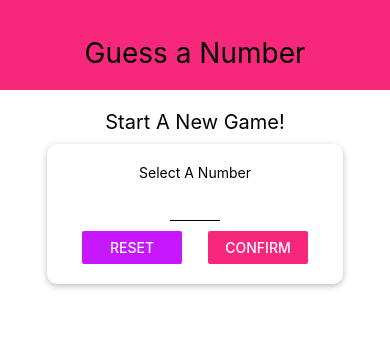
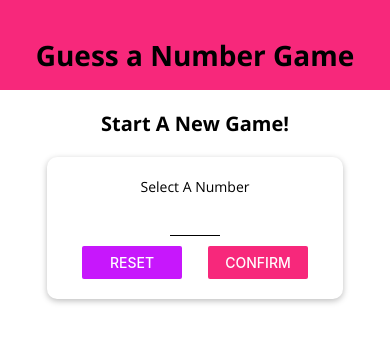
Before and after one commit to AlteredArt/React-Native-Guessing-Game, a React Native app: screen / in a window 390 px wide. Shown: the top 342 px of the page. Built offline with nearby package versions, Linux system fonts and the light colour scheme.

Commit message:
fonts finished

```diff
--- a/App.js
+++ b/App.js
@@ -1,14 +1,34 @@
 import React, { useState } from 'react';
 import { StyleSheet, View } from 'react-native';
+import * as Font from 'expo-font';
+import { AppLoading } from 'expo';
 
 import Header from './components/Header';
 import StartGameScreen from './screens/StartGameScreen';
 import GameScreen from './screens/GameScreen';
 import GameOverScreen from './screens/GameOverScreen';
 
+const fetchFonts = () => {
+  return Font.loadAsync({
+    'open-sans': require('./assets/fonts/OpenSans-Regular.ttf'),
+    'open-sans-bold': require('./assets/fonts/OpenSans-Bold.ttf')
+  });
+};
+
 export default function App() {
   const [userNumber, setUserNumber] = useState();
   const [guessRounds, setGuessRounds] = useState(0);
+  const [dataLoaded, setDataLoaded] = useState(false);
+
+  if (!dataLoaded) {
+    return (
+      <AppLoading
+        startAsync={fetchFonts}
+        onFinish={() => setDataLoaded(true)}
+        onError={(err) => console.log(err)}
+      />
+    );
+  }
 
   const configureNewGameHandler = () => {
     setGuessRounds(0);
@@ -41,7 +61,7 @@
 
   return (
     <View style={styles.screen}>
-      <Header title="Guess a Number" />
+      <Header title="Guess a Number Game" />
       {content}
     </View>
   );
--- /dev/null
+++ b/components/BodyText.js
@@ -0,0 +1,12 @@
+import React from 'react';
+import {Text, StyleSheet} from 'react-native';
+
+const BodyText = props => <Text style={styles.body}>{props.children}</Text>;
+
+const styles = StyleSheet.create({
+  body: {
+    fontFamily: 'open-sans'
+  }
+})
+
+export default BodyText;
--- a/components/Header.js
+++ b/components/Header.js
@@ -1,11 +1,12 @@
 import React from 'react';
 import {View, Text, StyleSheet } from 'react-native';
 import Colors from '../constants/colors';
+import TitleText from '../components/TitleText';
 
 const Header = props => {
     return (
         <View style={styles.header}>
-            <Text style={styles.title}>{props.title}</Text>
+            <TitleText>{props.title}</TitleText>
         </View>
     )
 };
@@ -21,7 +22,6 @@
     title: {
         // paddingTop: 36,
         color: 'black',
-        fontSize: 28,
 
     }
 });
--- /dev/null
+++ b/components/TitleText.js
@@ -0,0 +1,14 @@
+import React from 'react';
+import {Text, StyleSheet} from 'react-native';
+
+const TitleText = props => <Text style={{...styles.title, ...props.style}}>{props.children}</Text>;
+
+const styles = StyleSheet.create({
+  title: {
+    fontFamily: 'open-sans-bold',
+    fontSize: 28,
+    paddingBottom: 10
+  }
+})
+
+export default TitleText;
--- /dev/null
+++ b/constants/alt-default-style.js
@@ -0,0 +1,12 @@
+import {StyleSheet} from 'react-native';
+
+export default StyleSheet.create({
+  bodyText: {
+    fontFamily: 'open-sans',
+    color: 'red'
+  },
+  title: {
+    fontFamily: 'open-sans',
+    fontSize: 18
+  }
+})
--- a/package.json
+++ b/package.json
@@ -9,6 +9,7 @@
   },
   "dependencies": {
     "expo": "~38.0.8",
+    "expo-font": "~8.2.1",
     "expo-status-bar": "^1.0.2",
     "react": "~16.11.0",
     "react-dom": "~16.11.0",
--- a/screens/GameScreen.js
+++ b/screens/GameScreen.js
@@ -2,6 +2,7 @@
 import {View,Text,StyleSheet,Button,Alert} from 'react-native';
 import NumberContainer from '../components/NumberContainer';
 import Card from '../components/Card';
+import DefaultStyles from '../constants/alt-default-style';
 
 const generateRandomBetween = (min, max, exclude) => {
   min = Math.ceil(min);
@@ -53,7 +54,7 @@
 
   return ( <
     View style = {styles.screen} >
-    <Text> Opponent 's Guess</Text>
+    <Text style={DefaultStyles.bodyText}> Opponent 's Guess</Text>
     <NumberContainer > {currentGuess} < /NumberContainer>
     <Card style = {styles.buttonContainer}>
     <Button title = "LOWER"
--- a/screens/StartGameScreen.js
+++ b/screens/StartGameScreen.js
@@ -4,7 +4,8 @@
 import Colors from '../constants/colors';
 import Input from '../components/Input';
 import NumberContainer from '../components/NumberContainer';
-
+import BodyText from '../components/BodyText';
+import TitleText from '../components/TitleText';
 
 const StartGameScreen = props => {
     const [enteredValue, setEnteredValue] = useState('');
@@ -36,7 +37,7 @@
 
     if(confirmed) {
         confirmedOutput = <Card style={styles.summaryContainer}>
-            <Text>You Selected </Text>
+            <TitleText>You Selected </TitleText>
                 <NumberContainer>{selectedNumber}</NumberContainer>
                 <Button title="START GAME!" onPress={() => props.onStartGame(selectedNumber)}/>
             </Card>
@@ -45,9 +46,9 @@
     return (
         <TouchableWithoutFeedback onPress={() => {Keyboard.dismiss()}}>
         <View style={styles.screen}>
-            <Text style={styles.title}>Start A New Game!</Text>
+            <TitleText style={styles.title}>Start A New Game!</TitleText>
              <Card style={styles.inputContainer}>
-                <Text>Select A Number</Text>
+                <BodyText>Select A Number</BodyText>
                 <Input style={styles.input}
                 blurOnSubmit
                 autoCapitalize='none'
@@ -82,6 +83,7 @@
     title: {
         fontSize: 20,
         marginVertical: 10,
+        fontFamily: 'open-sans-bold'
     },
     inputContainer: {
         width: 300,
@@ -104,6 +106,9 @@
     summaryContainer: {
         marginTop: 20,
         alignItems: 'center',
+    },
+    text: {
+        fontFamily: 'open-sans'
     }
 });
 
```
Also changed, not shown: assets/fonts/OpenSans-Bold.ttf (added), assets/fonts/OpenSans-Regular.ttf (added).
